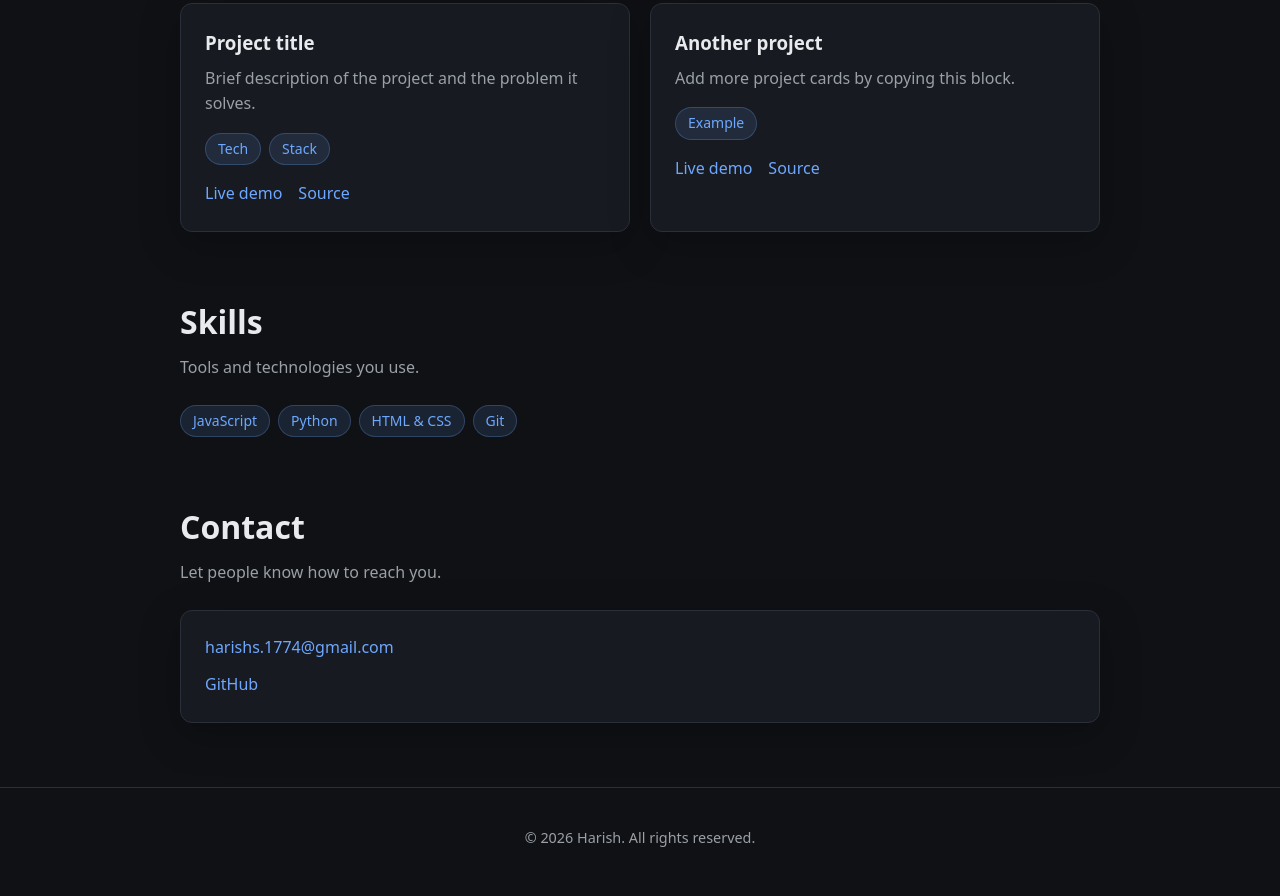
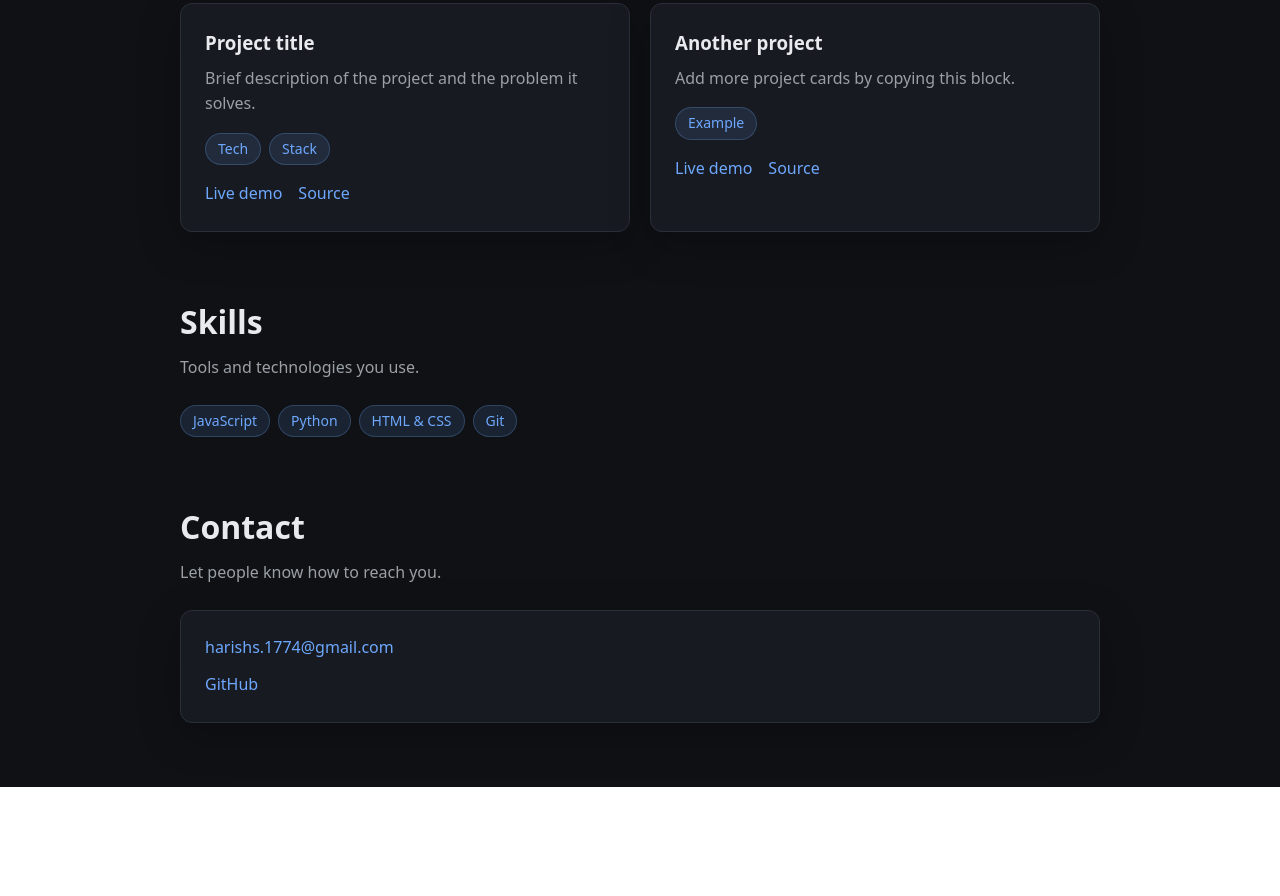
Before and after one commit to Harish-1774/harish-1774.github.io, a plain HTML site: page index.html in a window 1280 px wide. Shown: the part 845-1741 px from the top of the page. After the commit the page ends 1632 px from the top, so only its background shows below. Drawn offline with Linux system fonts and the light colour scheme.

Commit message:
removing bottom bar

```diff
--- a/css/style.css
+++ b/css/style.css
@@ -239,14 +239,6 @@ main {
   margin-bottom: 0;
 }
 
-.site-footer {
-  border-top: 1px solid var(--border);
-  padding: 1.5rem 1.25rem 2rem;
-  text-align: center;
-  color: var(--muted);
-  font-size: 0.9rem;
-}
-
 @media (max-width: 640px) {
   .nav__toggle {
     display: inline-flex;
--- a/index.html
+++ b/index.html
@@ -122,10 +122,6 @@
       </section>
     </main>
 
-    <footer class="site-footer">
-      <p>&copy; <span id="year"></span> Harish. All rights reserved.</p>
-    </footer>
-
     <script src="js/main.js"></script>
   </body>
 </html>
--- a/js/main.js
+++ b/js/main.js
@@ -1,10 +1,5 @@
 const navToggle = document.querySelector(".nav__toggle");
 const navMenu = document.querySelector(".nav__menu");
-const yearEl = document.getElementById("year");
-
-if (yearEl) {
-  yearEl.textContent = String(new Date().getFullYear());
-}
 
 if (navToggle && navMenu) {
   navToggle.addEventListener("click", () => {
```
